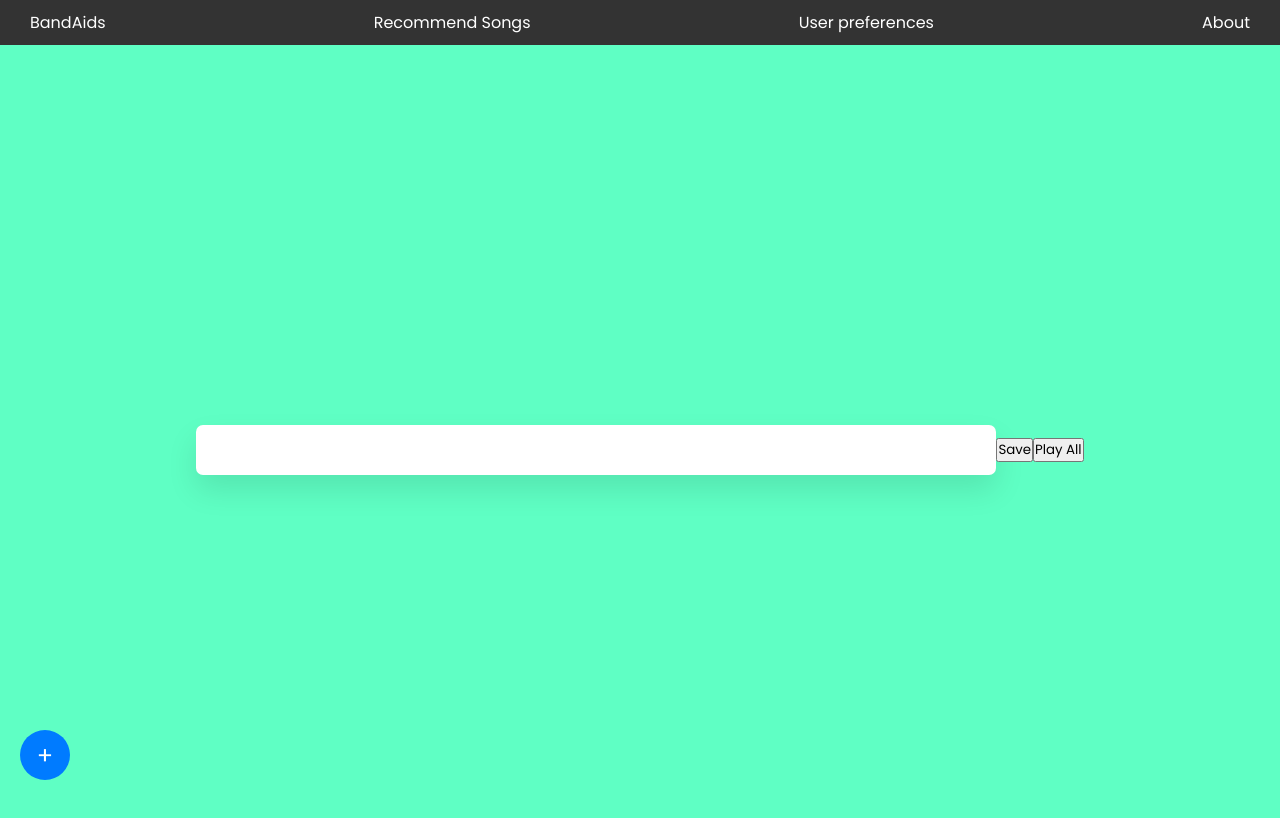
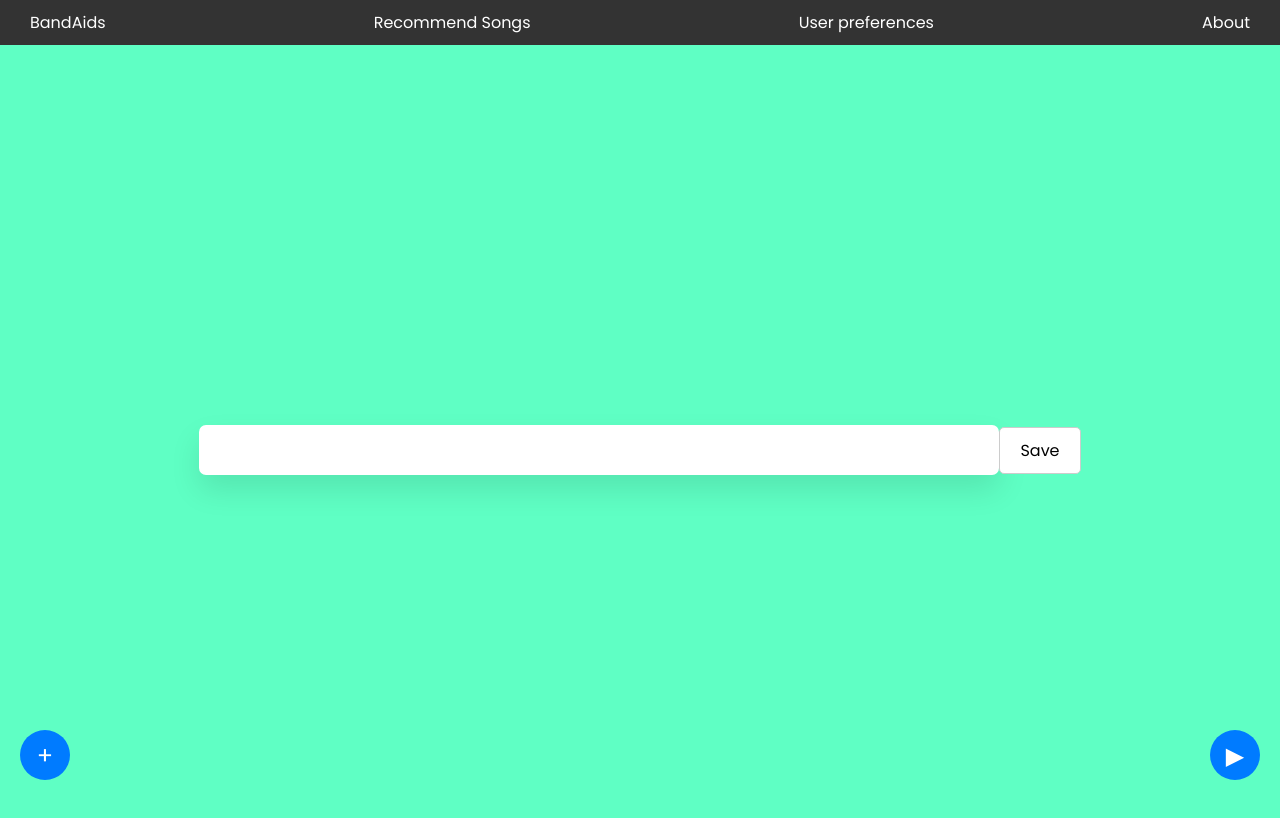
Before and after one commit to yun12341234/Bandaids-Web, a plain HTML site: page Frontend/index.html in a window 1280 px wide. Drawn offline with Linux system fonts and the light colour scheme; no server answers.

Commit message:
Beam - change save button and play button to look cool

```diff
--- a/Frontend/index.html
+++ b/Frontend/index.html
@@ -20,6 +20,7 @@
   </ul>
 
   <div class="add-button" onclick="openModal()">+</div>
+  <div class="play-button" onclick="playAllSongs()">▶</div>
 
   <div id="myModal" class="modal">
     <div class="modal-content">
@@ -35,7 +36,6 @@
 
 
   <button class="save-button" onclick="saveToDatabase()">Save</button>
-  <button class="global-play-button" onclick="playAllSongs()">Play All</button>
 
 
   <script>
--- a/Frontend/style.css
+++ b/Frontend/style.css
@@ -202,6 +202,23 @@ nav a {
   cursor: pointer;
 }
 
+.play-button {
+  position: fixed;
+  bottom: 20px;
+  right: 20px; /* Changed from left to right */
+  width: 50px;
+  height: 50px;
+  border-radius: 50%;
+  background-color: #007bff;
+  color: #fff;
+  font-size: 24px;
+  display: flex;
+  align-items: center;
+  justify-content: center;
+  cursor: pointer;
+}
+
+
 
 
 .modal {
@@ -262,6 +279,20 @@ nav a {
   margin-left: 10px;
 }
 
+.save-button {
+  background-color: #fff; /* White background */
+  border: 1px solid #ccc; /* Light gray border */
+  border-radius: 5px; /* Slightly rounded borders */
+  color: #000; /* Black text color */
+  padding: 10px 20px; /* Padding for size and spacing */
+  cursor: pointer; /* Pointer cursor on hover */
+  font-size: 16px; /* Font size */
+  display: inline-block; /* Display as inline-block for better styling control */
+  text-align: center; /* Center the text */
+}
+
+
+
 
 
 input[type="text"],
```
Also changed, not shown: 1 other file.
